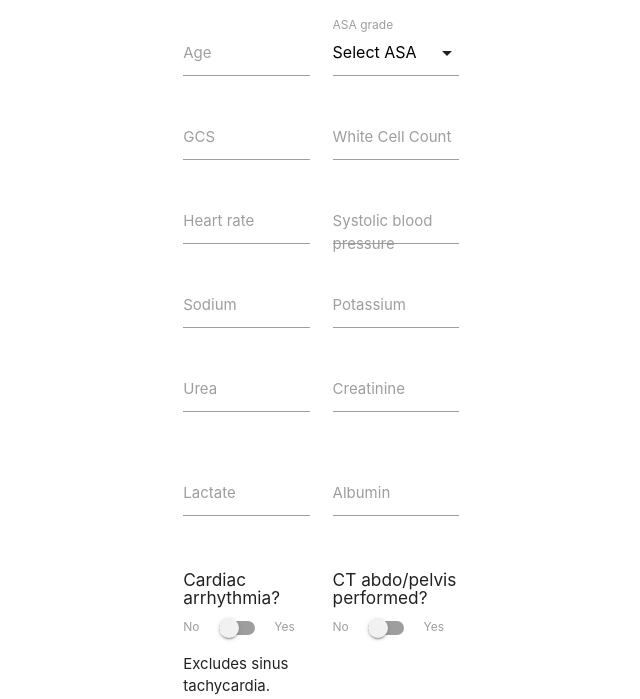
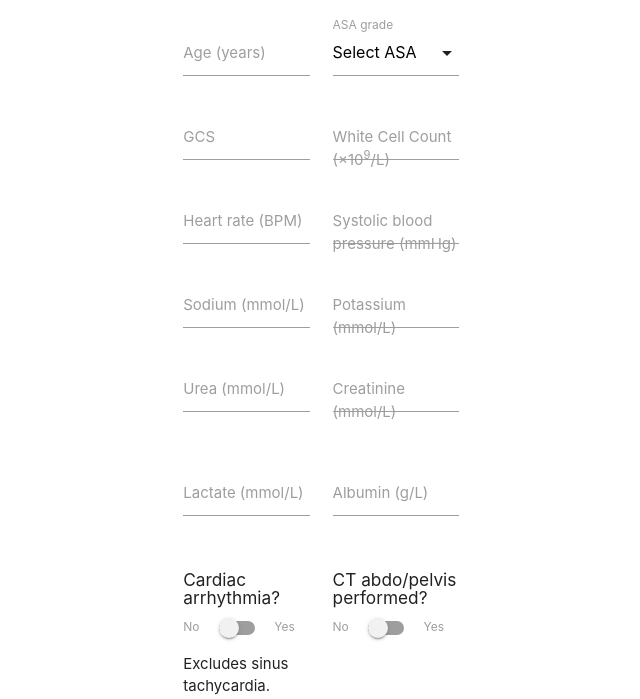
Before and after one commit to JMathiszig-Lee/Laparotomy-Predictions, a FastAPI app: page /form in a window 1280 px wide. Shown: the top 699 px of the page, without its empty margins (20-660 px from the left). Run offline with FastAPI, Linux system fonts and the light colour scheme; parts of the project's set-up code (start-up, migrations or seed data) failed here and were passed over.

Commit message:
added units

```diff
--- a/templates/form.html
+++ b/templates/form.html
@@ -5,7 +5,7 @@
     <form class="input-field col s4" method="POST">
         <div class="row">
             <div class="input-field col s6">
-                <label>Age</label>
+                <label>Age (years)</label>
                 <input name="Age" type="number" required id='Age'>
             </div>
             <div class="input-field col s6">
@@ -24,41 +24,41 @@
                 <input name="GCS" type="number" required id="GCS">
             </div>
             <div class="input-field col s6">
-                <label>White Cell Count</label>
+                <label>White Cell Count (&times;10<sup>9</sup>/L)</label>
                 <input name="WCC" type="number" step="0.1" required id="WCC">
             </div>
             <div class="input-field col s6">
-                <label>Heart rate</label>
+                <label>Heart rate (BPM)</label>
                 <input name="HR" type="number" required id="HR">
             </div>
             <div class="input-field col s6">
-                <label>Systolic blood pressure</label>
+                <label>Systolic blood pressure (mmHg)</label>
                 <input name="SBP" type="number" required id="SBP">
             </div>
             <div class="input-field col s6">
-                <label>Sodium</label>
+                <label>Sodium (mmol/L)</label>
                 <input name="Na" type="number" id="Na" required>
             </div>
             <div class="input-field col s6">
-                <label>Potassium</label>
+                <label>Potassium (mmol/L)</label>
                 <input name="K" type="number" step="0.1" id="K" required>
             </div>
             <div class="input-field col s6">
-                <label>Urea</label>
+                <label>Urea (mmol/L)</label>
                 <input name="Urea" type="number" step="0.1" id="Urea" required>
             </div>
             <div class="input-field col s6">
-                <label>Creatinine</label>
+                <label>Creatinine (mmol/L)</label>
                 <input name="Creat" type="number" id="Creat" required>
             </div>
         </div>
         <div class="row">
             <div class="input-field col s6">
-                <label>Lactate</label>
+                <label>Lactate (mmol/L)</label>
                 <input name="Lactate" type="number" id="Lactate" step="0.1" >
             </div>
             <div class="input-field col s6">
-                <label>Albumin</label>
+                <label>Albumin (g/L)</label>
                 <input name="Albumin" type="number" id="Albumin" >
             </div>
         </div>
```
